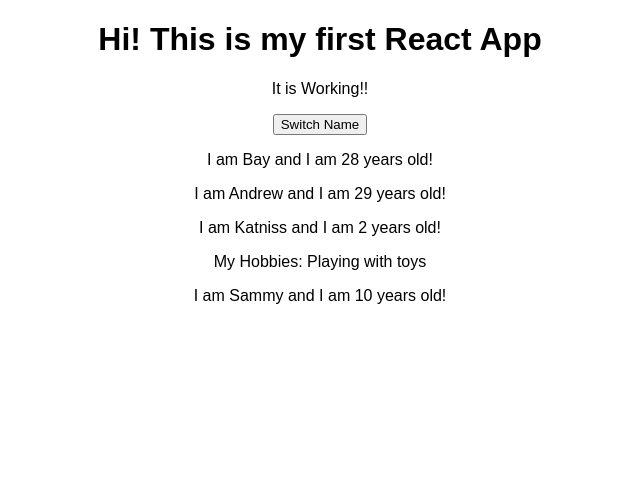
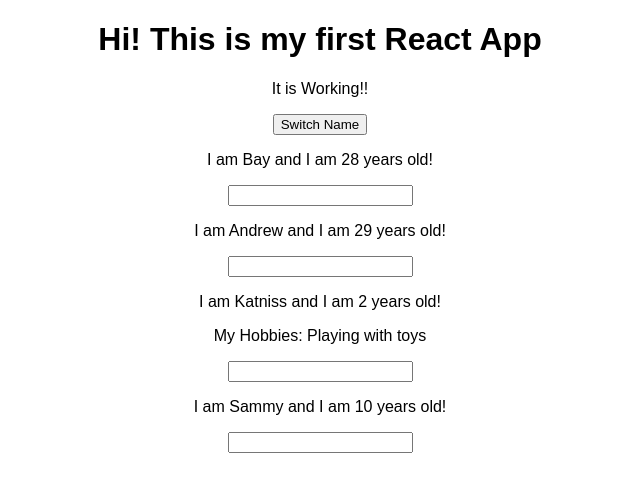
Before and after one commit to BayLadyCoder/learningReact, a React (Create React App) app in the folder myFirstReactApp/: page / in a window 1280 px wide. Shown: the top 492 px of the page, without its empty margins (320-960 px from the left). Built offline with nearby package versions, Linux system fonts and the light colour scheme.

Commit message:
Manipulate input value by using event.target.value in nameChangedHandler and created a property called changed to connect with props.changed in Person component.

```diff
--- a/myFirstReactApp/src/App.js
+++ b/myFirstReactApp/src/App.js
@@ -28,6 +28,17 @@
     })
   }
 
+  nameChangeHandler = (event) => {
+    this.setState( {
+      person: [
+        { name: "Bay", age: 28},
+        { name: event.target.value, age: 29},
+        { name: "Katniss Everdeen", age: 2},
+        { name: "Sammy Sam", age: 99}
+      ]
+    })
+  }
+
   render() {
     return (
       <div className="App">
@@ -40,7 +51,8 @@
         click={this.switchNameHandler.bind(this, "BAY!!!!")} />
         <Person
         name={this.state.person[1].name}
-        age={this.state.person[1].age} />
+        age={this.state.person[1].age}
+        changed={this.nameChangeHandler}/>
         <Person
         name={this.state.person[2].name}
         age={this.state.person[2].age}>My Hobbies: Playing with toys</Person>
--- a/myFirstReactApp/src/Person/Person.js
+++ b/myFirstReactApp/src/Person/Person.js
@@ -5,6 +5,7 @@
 		<div>
 			<p onClick={props.click}>I am {props.name} and I am {props.age} years old!</p>
 			<p>{props.children}</p>
+			<input type="text" onChange={props.changed}/>
 		</div>
 		);
 };
```
